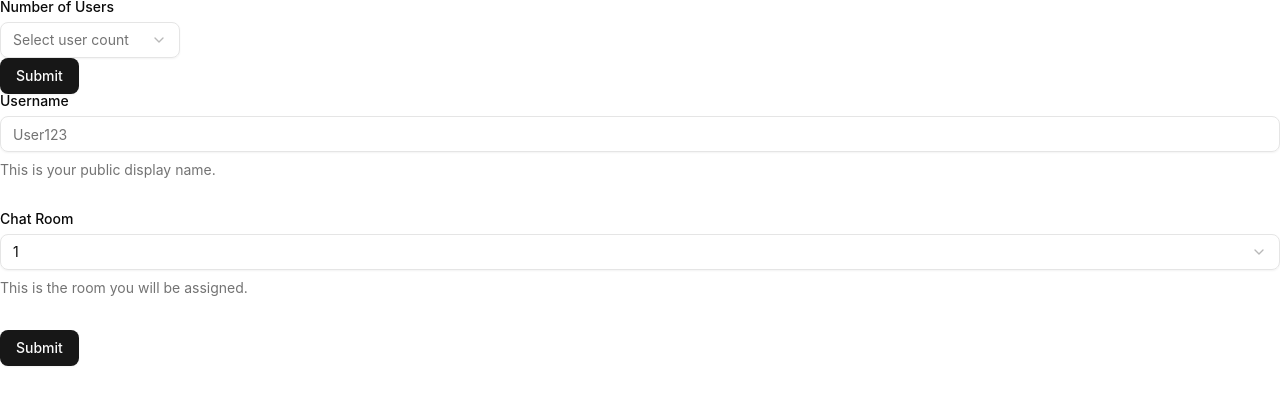
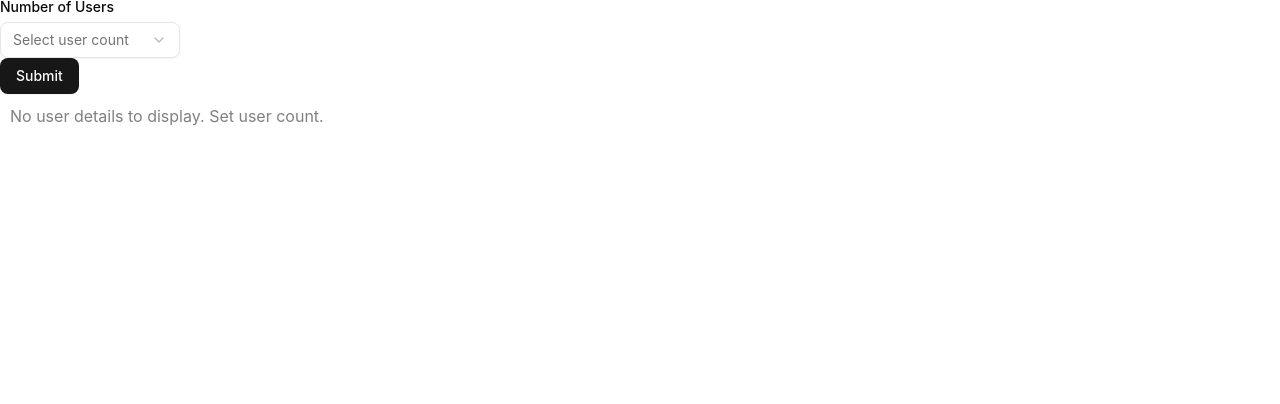
Before and after one commit to SobczakL/ai-groupchat, a React (Vite) app in the folder client/: page / in a window 1280 px wide. Shown: the top 404 px of the page. Built offline with nearby package versions, Linux system fonts and the light colour scheme.

Commit message:
altering userCountOptions addressing incorrect types

```diff
--- a/client/src/App.tsx
+++ b/client/src/App.tsx
@@ -55,12 +55,20 @@ function App() {
             <UserCountOptions
                 handleUserCount={handleUserCount}
             />
+            {userCount > 0 ? (
+                Array.from({ length: userCount }).map((_, index) => (
                     <UserDetailsOptions
+                        key={index}
                         rooms={roomOptions}
                         handleNewUser={handleNewUser}
                     />
-            {
-                !isLoading
+                ))
+            ) : (
+                <p style={{ margin: '10px', color: 'gray' }}>
+                    No user details to display. Set user count.
+                </p>
+            )}
+            {!isLoading
                 ? currentUsers.users.map((user, index) => {
                     console.log("user", user)
                     if (user.roomId === selectedRoom.current) {
--- a/client/src/components/userOptions/UserCountOptions.tsx
+++ b/client/src/components/userOptions/UserCountOptions.tsx
@@ -18,7 +18,7 @@ import { zodResolver } from "@hookform/resolvers/zod";
 import { useForm } from "react-hook-form";
 
 const formSchema = z.object({
-    userCount: z.number()
+    userCount: z.coerce.number()
 })
 
 type FormValues = z.infer<typeof formSchema>
@@ -31,6 +31,9 @@ export default function UserCountOptions({ handleUserCount }: UserCountOptionsPr
 
     const form = useForm<z.infer<typeof formSchema>>({
         resolver: zodResolver(formSchema),
+        defaultValues: {
+            userCount: undefined
+        }
     })
 
     const handleSubmit = (value: FormValues) => {
```
Lines whose indentation alone changed are shown as unchanged.
